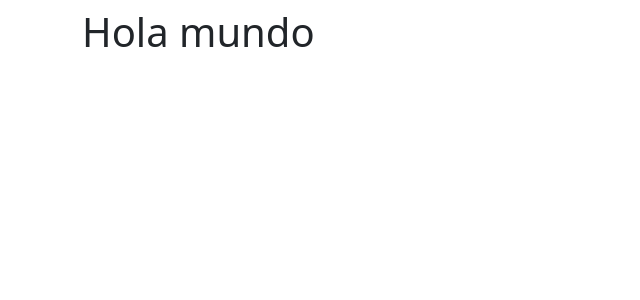
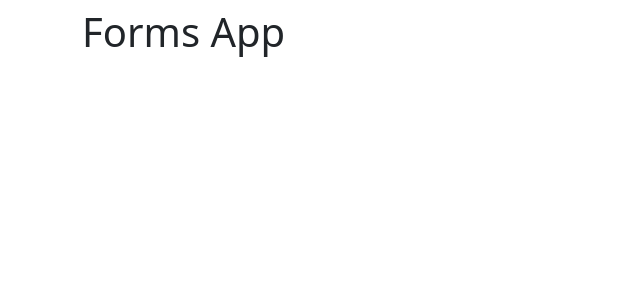
Before and after one commit to AlonsoAM/forms-app-angular, an Angular app: page / in a window 1280 px wide. Shown: the top 300 px of the page, without its empty margins (0-640 px from the left). Built offline with nearby package versions, Linux system fonts and the light colour scheme.

Commit message:
Creacion de modulos

```diff
--- a/src/app/app.component.html
+++ b/src/app/app.component.html
@@ -1,4 +1,4 @@
 <div class="container mt-2">
-  <h1>Hola mundo</h1>
+  <h1>Forms App</h1>
   <router-outlet></router-outlet>
 </div>
```
Also changed, not shown: src/app/app.module.ts (+5 -9 lines), src/app/auth/auth-routing.module.ts (added, +10 -0 lines), src/app/auth/auth.module.ts (added, +14 -0 lines), src/app/reactive/reactive-routing.module.ts (added, +10 -0 lines), src/app/reactive/reactive.module.ts (added, +14 -0 lines), src/app/shared/shared.module.ts (added, +12 -0 lines).
